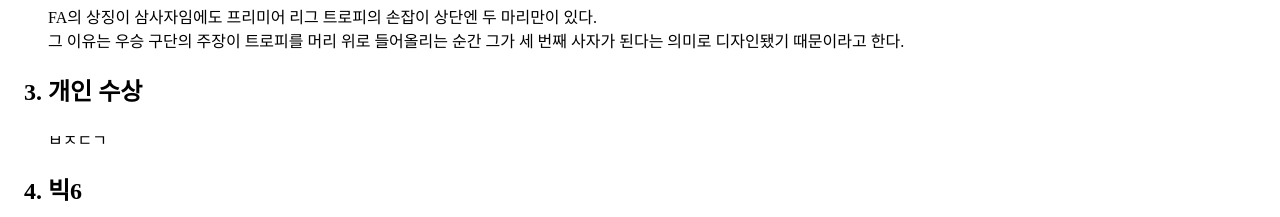
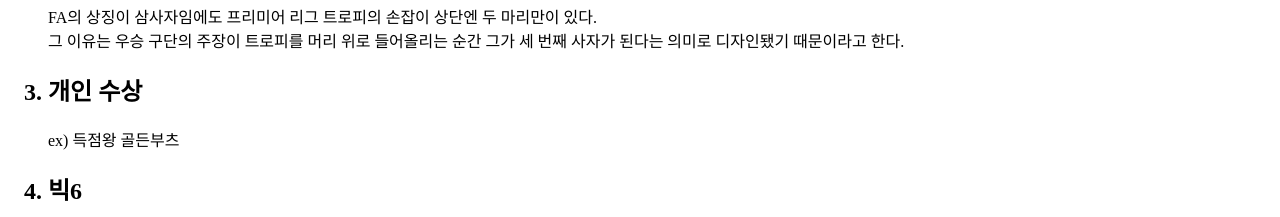
Before and after one commit to dev-hyunnn/HTML-only, a plain HTML site: page index.html in a window 1280 px wide. Shown: the part 980-1197 px from the top of the page. Drawn offline with Linux system fonts and the light colour scheme.

Commit message:
Add files via upload

```diff
--- a/index.html
+++ b/index.html
@@ -26,7 +26,7 @@
             </p>
             <h2><li>개인 수상</li></h2>
             <p>
-                ㅂㅈㄷㄱ
+                ex) 득점왕 골든부츠
             </p>
             <h2><li>빅6</li></h2>
             <img src="EPL_BIG6.png" width="50%">
```
